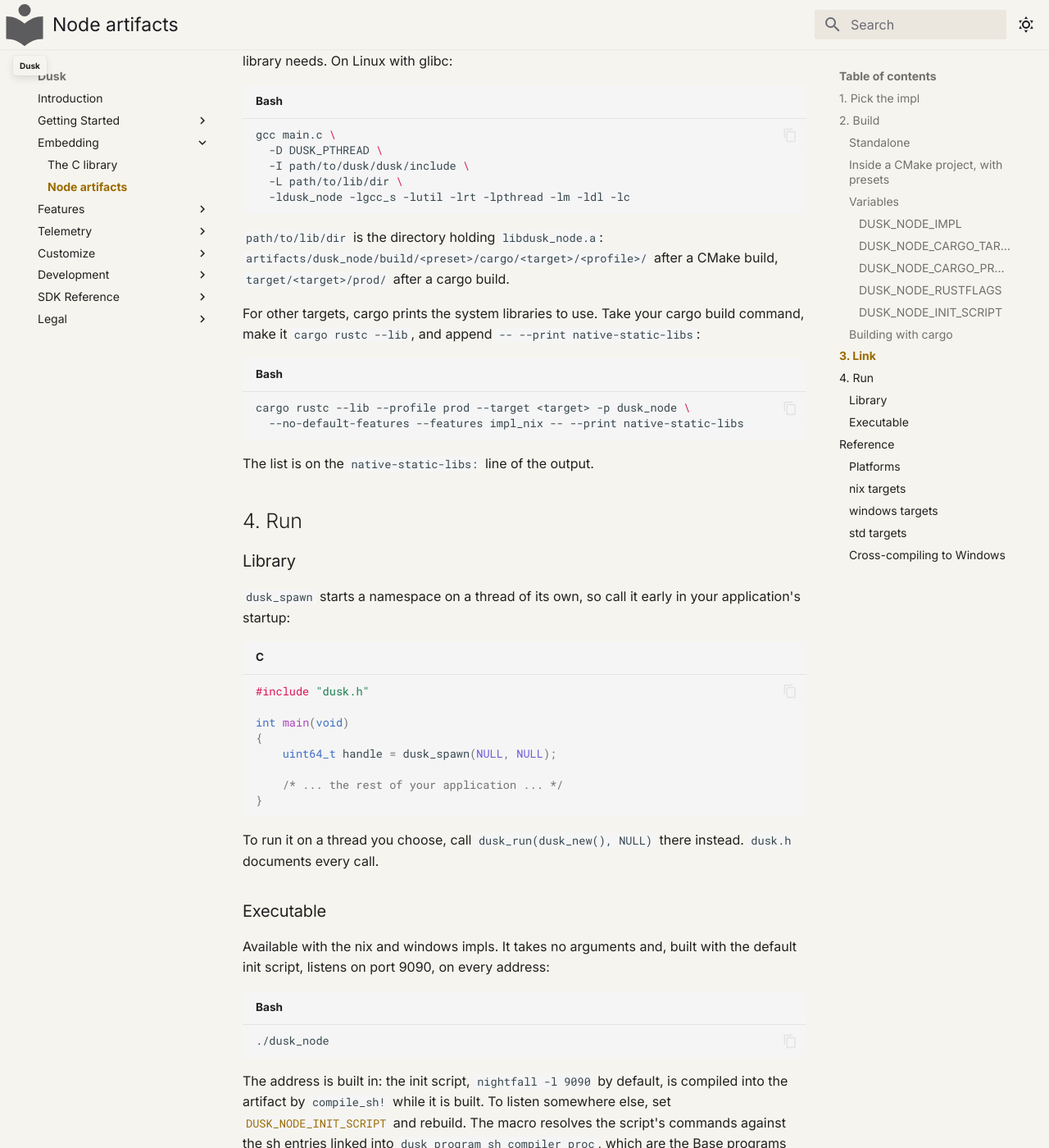
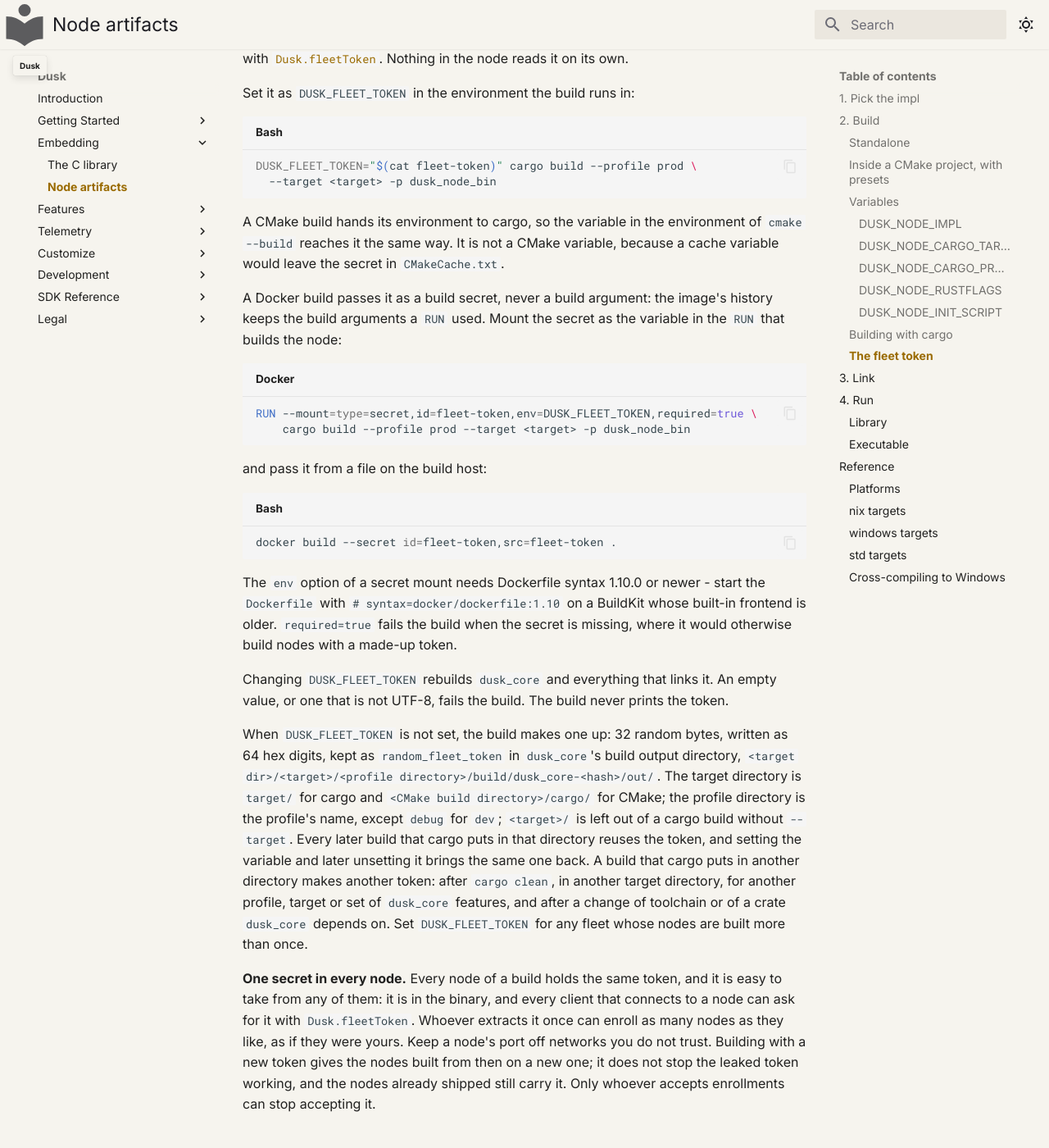
Before and after one commit to tomerze/dusk, an MkDocs documentation site: the page built from docs/docs/embedding/node-artifacts.md, in a window 1280 px wide and 1400 px high, scrolled down 5435 px. Shown: the whole window at 82% size. Built offline with MkDocs 1.6.1 and Material for MkDocs 9.7.7, drawn with Linux system fonts in a browser that asks for light colours; comment, search, counter and statistics services are not loaded; some of the changed text lies outside the part shown.

Commit message:
Update docs for the fleet token
The node artifacts page gains a fleet token section: what the token is
for; DUSK_FLEET_TOKEN in the build's environment - for cargo, for cmake
--build, and for Docker as a secret mounted with env= and
required=true, with the RUN line, the docker build command and the
Dockerfile syntax version the env option needs (1.10.0), never a CMake
cache variable or a build argument; how a program and a client read it;
the random token kept in dusk_core's build output directory when the
variable is unset, where that directory is for cargo and for CMake, and
what makes cargo use another one; and the caveat - one secret in every
node of a build, readable from the node's binary and by any client,
which lets whoever extracts it enroll as many nodes as they like, and
which a rebuild does not revoke. The capnp schema reference lists
Dusk.fleetToken @11.

````diff
--- a/docs/docs/embedding/node-artifacts.md
+++ b/docs/docs/embedding/node-artifacts.md
@@ -218,6 +218,73 @@ docker build --build-arg GIT_REV=$(git rev-parse HEAD) .
 
 When `DUSK_GIT_REV` is set the build does not run git at all; when it is not set
 and git cannot answer, the build stops with an error that names `DUSK_GIT_REV`.
+
+### The fleet token
+
+Every node carries a **fleet token**: a secret compiled into `dusk_core`, the
+same in every node of one build. It is how a node proves it was built by whoever
+runs the fleet the first time it enrolls in one. A program on the node reads it
+with `dusk_core::fleet_token::fleet_token()`, and a client holding the node's
+`Dusk` capability with
+[`Dusk.fleetToken`](../sdk-reference/capnp-schemas.md#duskcapnp). Nothing in
+the node reads it on its own.
+
+Set it as `DUSK_FLEET_TOKEN` in the environment the build runs in:
+
+```sh
+DUSK_FLEET_TOKEN="$(cat fleet-token)" cargo build --profile prod \
+  --target <target> -p dusk_node_bin
+```
+
+A CMake build hands its environment to cargo, so the variable in the
+environment of `cmake --build` reaches it the same way. It is not a CMake
+variable, because a cache variable would leave the secret in `CMakeCache.txt`.
+
+A Docker build passes it as a build secret, never a build argument: the image's
+history keeps the build arguments a `RUN` used. Mount the secret as the
+variable in the `RUN` that builds the node:
+
+```dockerfile
+RUN --mount=type=secret,id=fleet-token,env=DUSK_FLEET_TOKEN,required=true \
+    cargo build --profile prod --target <target> -p dusk_node_bin
+```
+
+and pass it from a file on the build host:
+
+```sh
+docker build --secret id=fleet-token,src=fleet-token .
+```
+
+The `env` option of a secret mount needs Dockerfile syntax 1.10.0 or newer -
+start the `Dockerfile` with `# syntax=docker/dockerfile:1.10` on a BuildKit
+whose built-in frontend is older. `required=true` fails the build when the
+secret is missing, where it would otherwise build nodes with a made-up token.
+
+Changing `DUSK_FLEET_TOKEN` rebuilds `dusk_core` and everything that links it.
+An empty value, or one that is not UTF-8, fails the build. The build never
+prints the token.
+
+When `DUSK_FLEET_TOKEN` is not set, the build makes one up: 32 random bytes,
+written as 64 hex digits, kept as `random_fleet_token` in `dusk_core`'s build
+output directory, `<target dir>/<target>/<profile directory>/build/dusk_core-<hash>/out/`.
+The target directory is `target/` for cargo and `<CMake build directory>/cargo/`
+for CMake; the profile directory is the profile's name, except `debug` for
+`dev`; `<target>/` is left out of a cargo build without `--target`. Every later
+build that cargo puts in that directory reuses the token, and setting the
+variable and later unsetting it brings the same one back. A build that cargo
+puts in another directory makes another token: after `cargo clean`, in another
+target directory, for another profile, target or set of `dusk_core` features,
+and after a change of toolchain or of a crate `dusk_core` depends on. Set
+`DUSK_FLEET_TOKEN` for any fleet whose nodes are built more than once.
+
+**One secret in every node.** Every node of a build holds the same token, and
+it is easy to take from any of them: it is in the binary, and every client that
+connects to a node can ask for it with `Dusk.fleetToken`. Whoever extracts it
+once can enroll as many nodes as they like, as if they were yours. Keep a node's
+port off networks you do not trust. Building with a new token gives the nodes
+built from then on a new one; it does not stop the leaked token working, and the
+nodes already shipped still carry it. Only whoever accepts enrollments can stop
+accepting it.
 
 ## 3. Link
 
````
Also changed, not shown: docs/docs/sdk-reference/capnp-schemas.md (+4 -0 lines).
